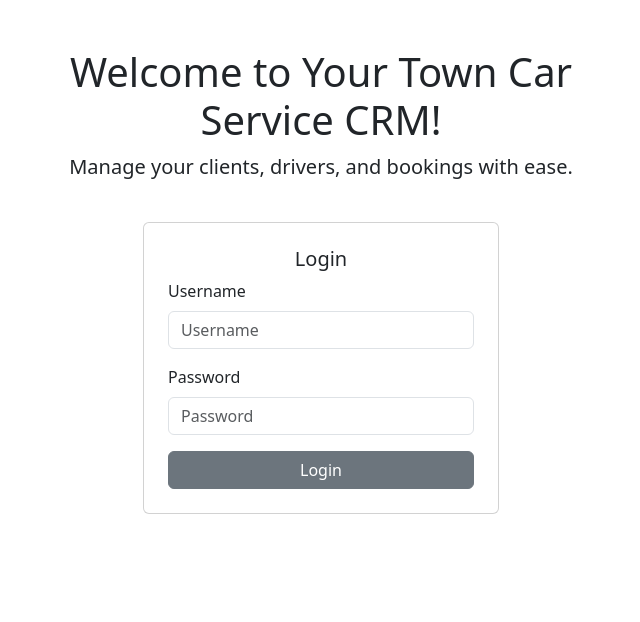
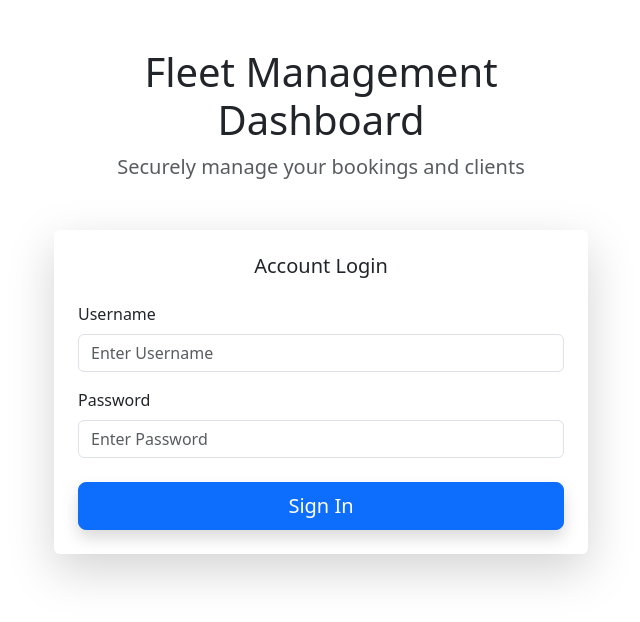
Before and after one commit to bjohn20/Condor_Towncar_CRM, a Django app: page / in a window 1280 px wide. Shown: the part 56-678 px from the top of the page, without its empty margins (319-959 px from the left). Run offline with Django 5.2, Linux system fonts and the light colour scheme.

Commit message:
Made changes to the login page

```diff
--- a/website/templates/home.html
+++ b/website/templates/home.html
@@ -3,37 +3,40 @@
 
 {% block content %}
 
-<div class="container text-center mt-5">
+<div class="container mt-5">
   <div class="row justify-content-center">
-    <div class="col-md-6">
-      <h1>Welcome to Your Town Car Service CRM!</h1>
-      <p class="lead">Manage your clients, drivers, and bookings with ease.</p>
-    </div>
-  </div>
+    <div class="col-lg-6 col-md-8">
+
+      <div class="text-center mb-5">
+        <i class="fas fa-car fa-3x text-primary mb-3"></i>
+
+        <h1>Fleet Management Dashboard</h1>
+        <p class="lead text-muted">Securely manage your bookings and clients</p>
       </div>
 
-<div class="row justify-content-center mt-4">
-  <div class="col-md-4">
-    <div class="card p-4">
-      <h5 class="card-title text-center">Login</h5>
+      <div class="card p-4 shadow-lg border-0">
+        <h5 class="card-title text-center mb-4">
+          Account Login
+        </h5>
 
         <form action="{% url 'login' %}" method="post">
           {% csrf_token %}
           <div class="mb-3">
             <label for="username" class="form-label">Username</label>
-          <input type="text" class="form-control" name="username" placeholder="Username" required>
+            <input type="text" class="form-control" name="username" placeholder="Enter Username" required>
           </div>
           <div class="mb-3">
             <label for="password" class="form-label">Password</label>
-          <input type="password" class="form-control" name="password" placeholder="Password" required>
+            <input type="password" class="form-control" name="password" placeholder="Enter Password" required>
           </div>
-        <div class="d-grid gap-2">
-          <button type="submit" class="btn btn-secondary w-100">Login</button>
-        </div>
+          <div class="d-grid gap-2 mt-4">
+            <button type="submit" class="btn btn-primary btn-lg shadow">Sign In</button>
         </form>
       </div>
     </div>
   </div>
+</div>
+
 
 {% endblock %}
 
```
Lines whose indentation alone changed are shown as unchanged.
